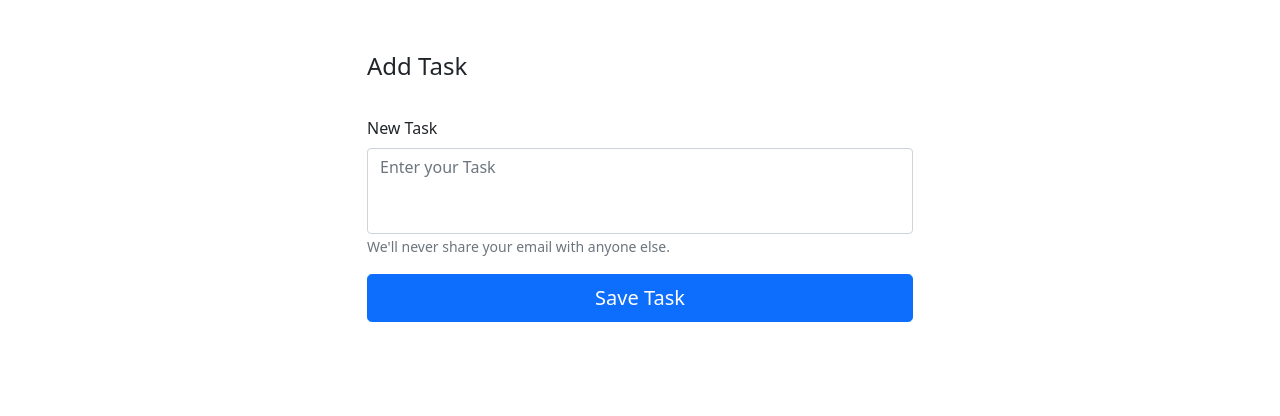
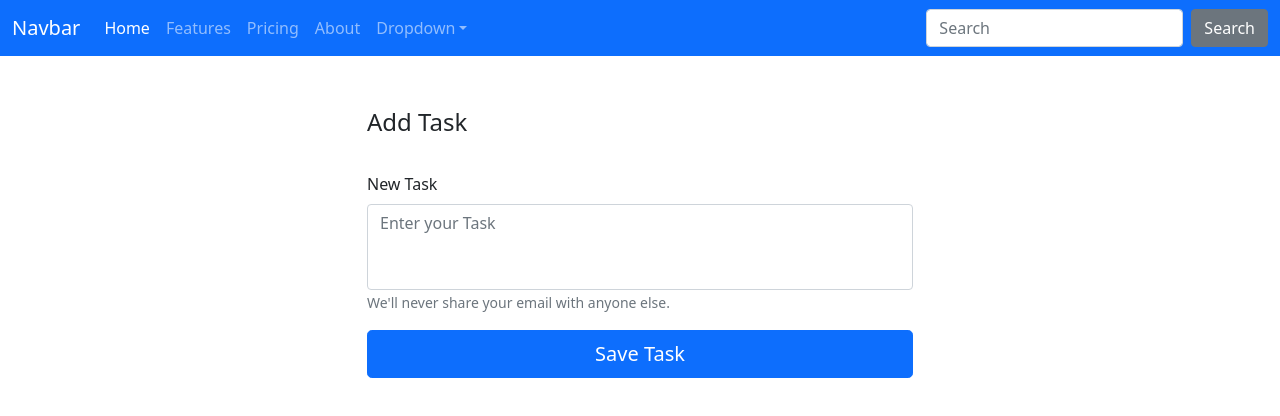
Before and after one commit to pragith98/ToDoFrontend, a Vue app: page / in a window 1280 px wide. Shown: the top 416 px of the page. Built offline with nearby package versions, Linux system fonts and the light colour scheme.

Commit message:
import navbar to app.vue and rename navbar

```diff
--- a/src/App.vue
+++ b/src/App.vue
@@ -1,14 +1,16 @@
 <template>
   <!-- <router-view></router-view> -->
-  <div class="container">
-    <div class="row justify-content-center">
-      <div class="mt-5 col-6 ">
+  <div>
+    <app-navbar></app-navbar>
+    <div class="container">
+      <div class="row justify-content-center">
+        <div class="mt-5 col-6 ">
 
-          <app-AddTask></app-AddTask>
+            <app-AddTask></app-AddTask>
 
+        </div>
       </div>
     </div>
-
   </div>
 
 
@@ -16,10 +18,12 @@
 
 <script>
   import AddTask from './views/AddTask.vue'
+  import navbar from './components/NavBar.vue'
 
   export default{
     components:{
-      'app-AddTask':AddTask
+      'app-AddTask':AddTask,
+      'app-navbar':navbar
     }
   }
 </script>
```
Also changed, not shown: src/components/NavBar.vue (renamed from src/components/NavBarl.vue).
